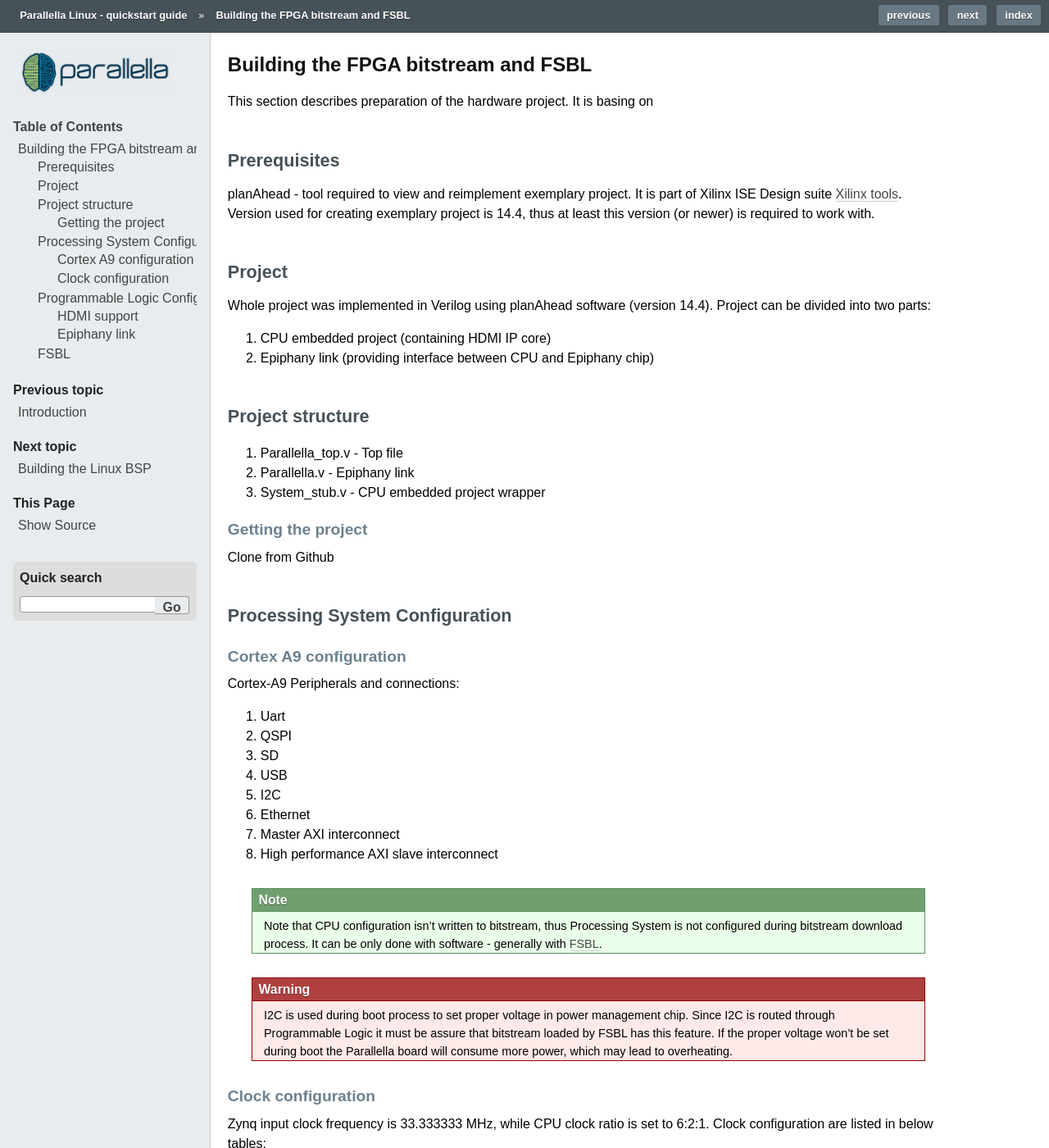
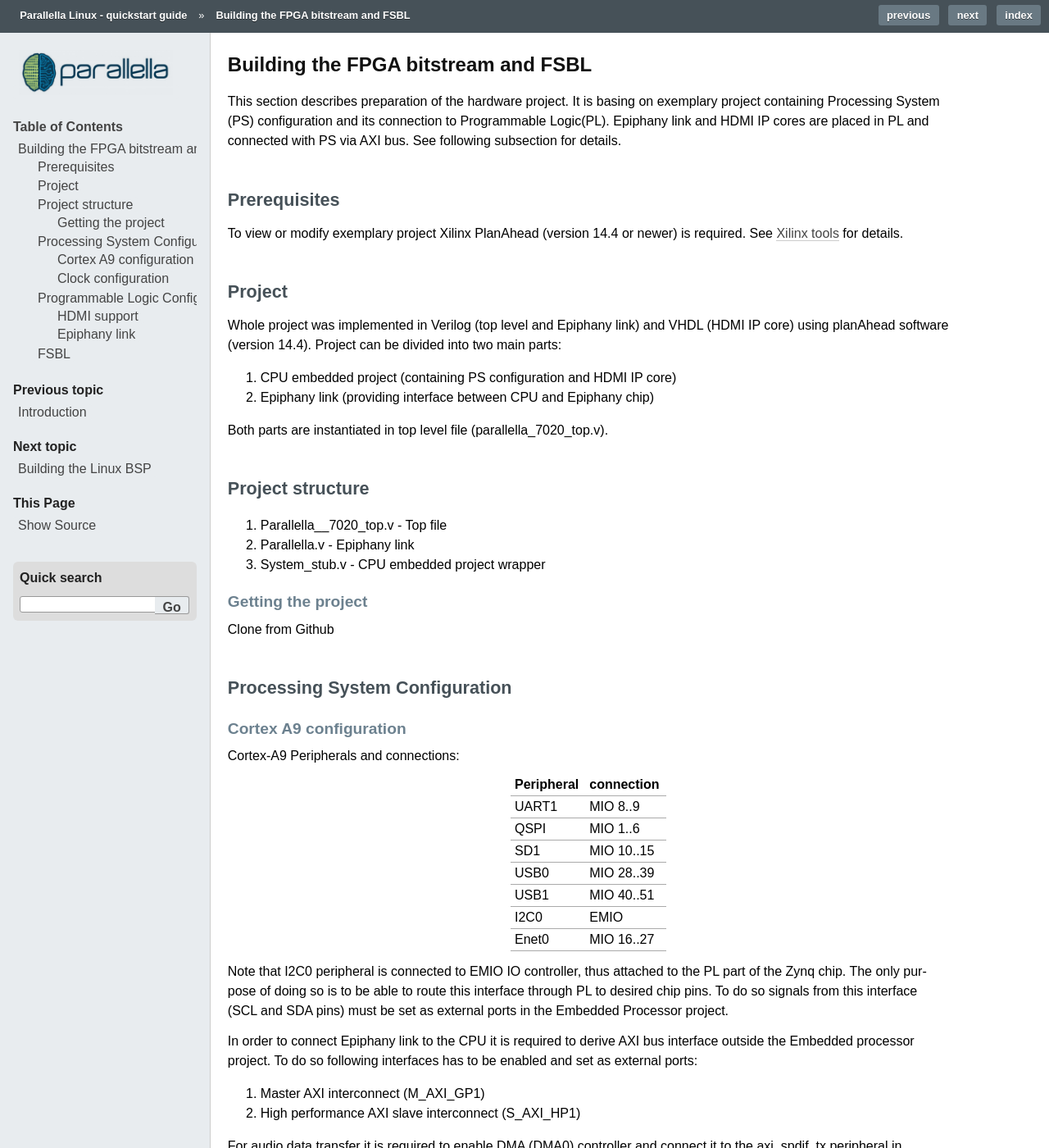
Before and after one commit to antmicro/parallella-quickstart, a Sphinx documentation site: the page built from doc/quickstart-guide/source/fpga.rst, in a window 1280 px wide and 1400 px high. Shown: the whole window at 82% size. Built offline with Sphinx 7.4.7, drawn with Linux system fonts in a browser that asks for light colours; some of the changed text lies outside the part shown.

Commit message:
work on hardware guide

```diff
--- a/doc/quickstart-guide/source/fpga.rst
+++ b/doc/quickstart-guide/source/fpga.rst
@@ -1,27 +1,29 @@
 Building the FPGA bitstream and FSBL
 ====================================
 
-This section describes preparation of the hardware project. It is basing on
+This section describes preparation of the hardware project. It is basing on exemplary project containing Processing System (PS) configuration and its connection to Programmable Logic(PL). Epiphany link and HDMI IP cores are placed in PL and connected with PS via AXI bus. See following subsection for details.
 
 Prerequisites
 -------------
 
-planAhead - tool required to view and reimplement exemplary project. It is part of Xilinx ISE Design suite :ref:`xilinx`. Version used for creating exemplary project is 14.4, thus at least this version (or newer) is required to work with.
+To view or modify exemplary project Xilinx PlanAhead (version 14.4 or newer) is required. See :ref:`xilinx` for details.
 
 Project
 -------
 
-Whole project was implemented in Verilog using planAhead software (version 14.4). Project can be divided into two parts:
+Whole project was implemented in Verilog (top level and Epiphany link) and VHDL (HDMI IP core) using planAhead software (version 14.4). Project can be divided into two main parts:
 
-#. CPU embedded project (containing HDMI IP core)
+#. CPU embedded project (containing PS configuration and HDMI IP core)
 #. Epiphany link (providing interface between CPU and Epiphany chip)
+
+Both parts are instantiated in top level file (parallella_7020_top.v).
 
 .. _ready_to_use:
 
 Project structure
 -----------------
 
-#. Parallella_top.v - Top file
+#. Parallella__7020_top.v - Top file
 #. Parallella.v - Epiphany link
 #. System_stub.v - CPU embedded project wrapper
 
@@ -44,14 +46,26 @@
 
 Cortex-A9 Peripherals and connections:
 
-#. Uart
-#. QSPI
-#. SD
-#. USB
-#. I2C
-#. Ethernet
-#. Master AXI interconnect
-#. High performance AXI slave interconnect
+.. csv-table::
+   :header-rows: 1
+
+   Peripheral, connection
+   UART1, MIO 8..9
+   QSPI, MIO 1..6
+   SD1, MIO 10..15
+   USB0, MIO 28..39
+   USB1, MIO 40..51
+   I2C0, EMIO
+   Enet0, MIO 16..27
+
+Note that I2C0 peripheral is connected to EMIO IO controller, thus attached to the PL part of the Zynq chip. The only purpose of doing so is to be able to route this interface through PL to desired chip pins. To do so signals from this interface (SCL and SDA pins) must be set as external ports in the Embedded Processor project.
+
+In order to connect Epiphany link to the CPU it is required to derive AXI bus interface outside the Embedded processor project. To do so following interfaces has to be enabled and set as external ports:
+
+#. Master AXI interconnect (M_AXI_GP1)
+#. High performance AXI slave interconnect (S_AXI_HP1)
+
+For audio data transfer it is required to enable DMA (DMA0) controller and connect it to the axi_spdif_tx peripheral in Progammable Logic.
 
 .. note:: Note that CPU configuration isn't written to bitstream, thus Processing System is not configured during bitstream download process. It can be only done with software - generally with :ref:`FSBL`.
 
@@ -92,7 +106,14 @@
 HDMI support
 ++++++++++++
 
-HDMI support is provided by IP core from Analog Devices (link to github).
+HDMI support is provided by IP core from Analog Devices (`Analog Devices GitHub <https://github.com/analogdevicesinc/fpgahdl_xilinx>`_). IP cores needed for HDMI support are located in cf_lib folder. Peripherals used in the Parallella Exemplary project, their purpose and connections are listed below.
+
+#. axi_clkgen (v1.00a) - programmable reference clock for HDMI transmitter. It is connected to main AXI bus and provides reference clock for axi_hdmi_tx_16b peripheral. It requires 200MHz input clock (FCLK_CLK2 in exemplary project)
+#. axi_vdma - dma controller for video data. It is connected to main AXI bus as a slave and to secondary as master.
+#. axi_hdmi_tx_16b - video signals generator for ADV7513 chip. It generates video synchronization signals (HSYNC and VSYNC), pixel clock and delivers video data. It is connected to main AXI bus and requires reference clock with proper frequency for chosen resolution. Video data is transferred to this peripheral with DMA.
+#. axi_spdif_tx - digital audio signal generator. For correct work it is required to deliver 12.288135 MHz clock signal to this component. It is connected to main AXI bus and audio data is delivered using DMA.
+
+To provide proper clock signal to spdif peripheral Xilinx clock generator IP core can be used.
 
 Epiphany link
 +++++++++++++
--- a/doc/quickstart-guide/source/introduction.rst
+++ b/doc/quickstart-guide/source/introduction.rst
@@ -15,6 +15,8 @@
 
 Xilinx tools
 ------------
+
+#. PlanAhead is required to view and reimplement exemplary project. Version used for creating exemplary project is 14.4, thus at least this version (or newer) is required to work with. If you do not plan to build your own hardware project you do not need this tool.
 
 #. Xilinx Software Development Kit (SDK) is required for generating and building the First Stage Boot Loader (FSBL). If you do not want to make any changes to the haconfiguration (which replacement of FSBL you do not need this tool.
 
```
